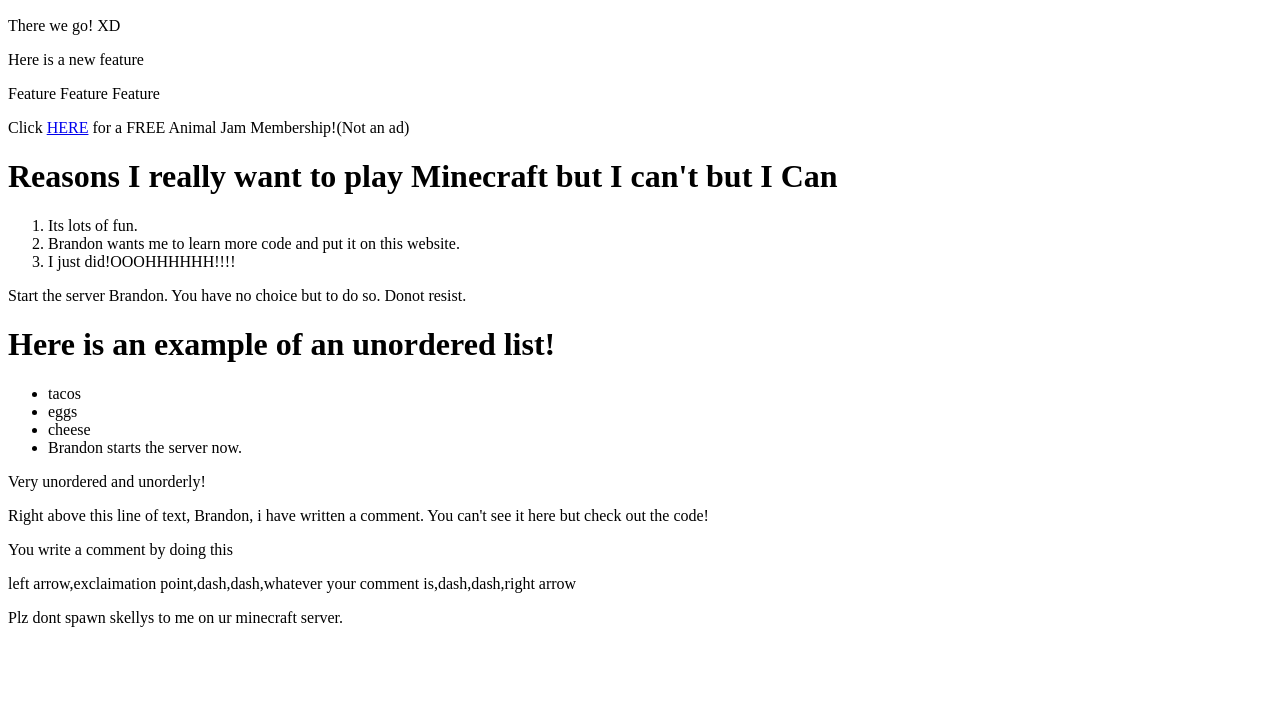
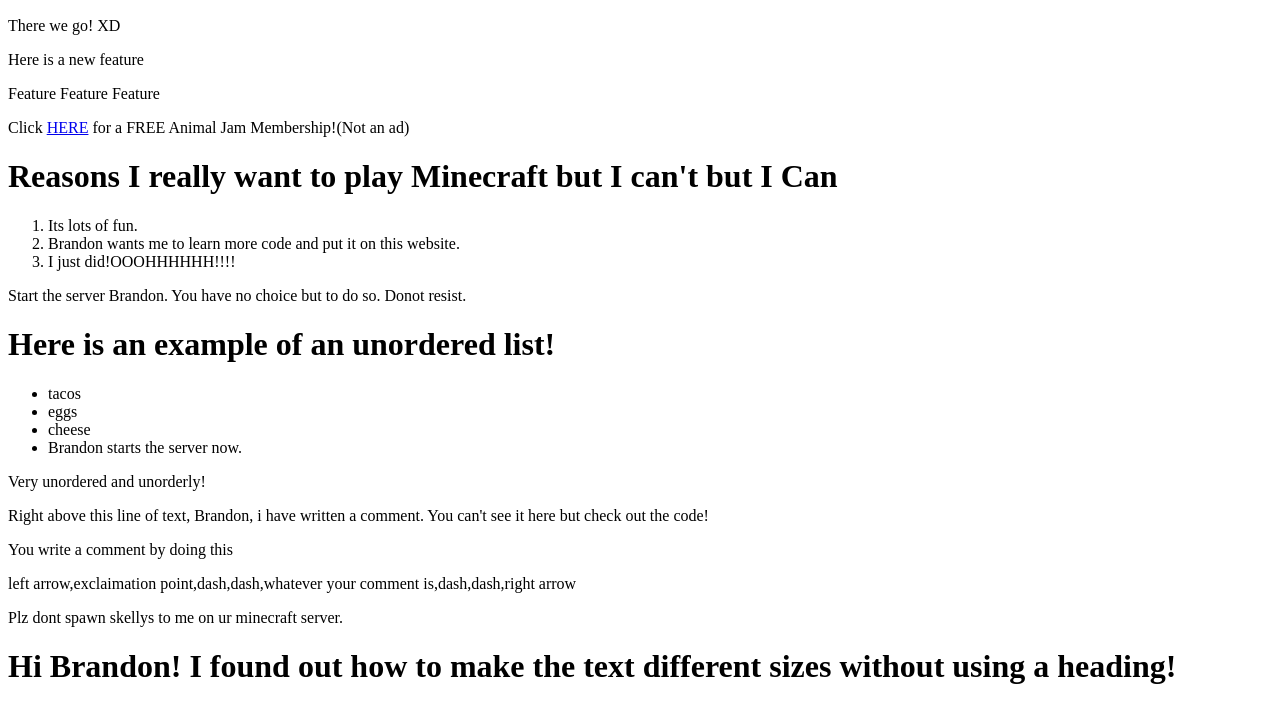
Before and after one commit to Mooingflintfinds/mooingflintfinds.github.io, a plain HTML site: page index.html in a window 1280 px wide. Shown: the part 2345-3051 px from the top of the page. Before the commit the page ends 2988 px from the top, so only its background shows below. Drawn offline with Linux system fonts and the light colour scheme.

Commit message:
Update index.html

```diff
--- a/index.html
+++ b/index.html
@@ -58,5 +58,6 @@
 	<p>You write a comment by doing this</p>
 	<p>left arrow,exclaimation point,dash,dash,whatever your comment is,dash,dash,right arrow</p>
 	<p>Plz dont spawn skellys to me on ur minecraft server.</p>
+	<h1>Hi Brandon! I found out how to make the text different sizes without using a heading!</h1>
   </body>
 </html>
```
